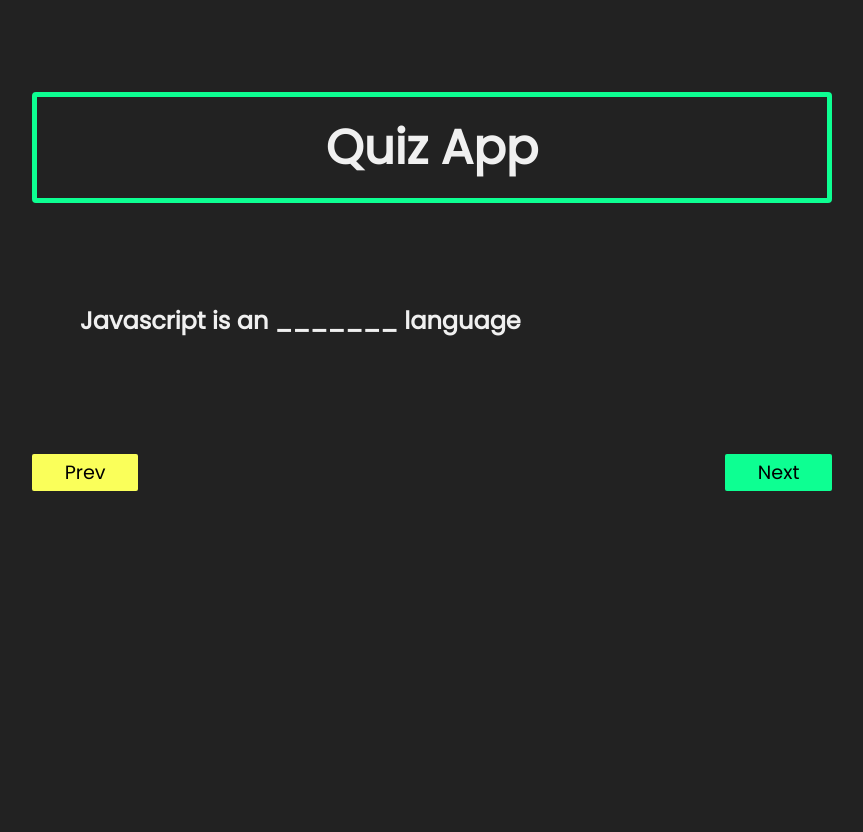
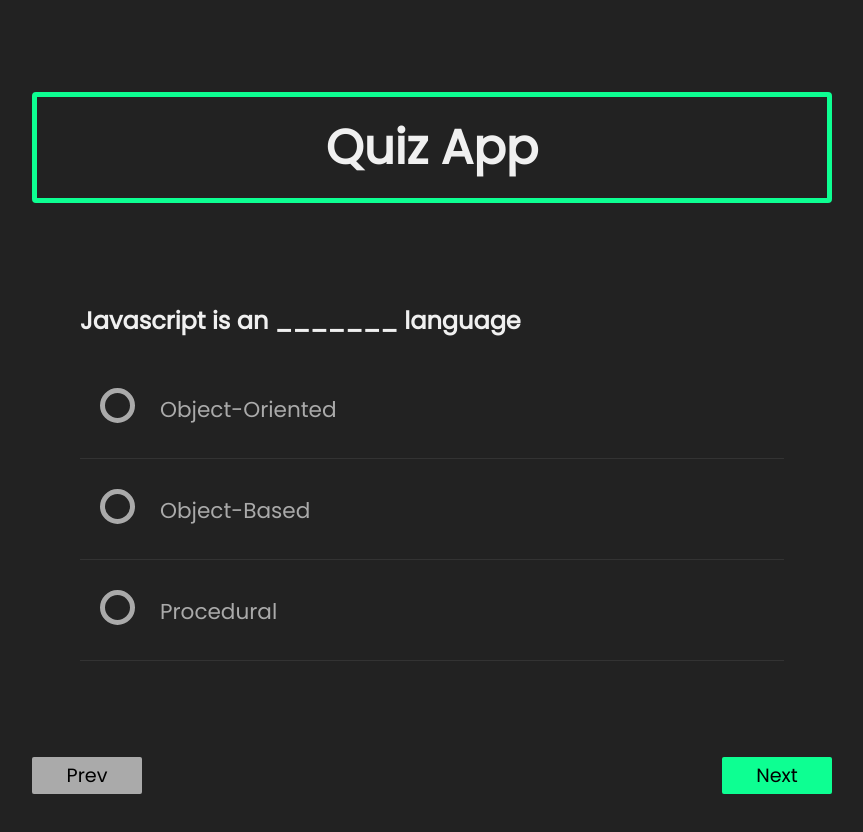
Before and after one commit to rickd-uk/DAILY_TUITION__Quiz_App2, a React app in the folder client/: page /quiz in a window 1280 px wide. Shown: the top 832 px of the page, without its empty margins (208-1071 px from the left). Built offline with nearby package versions, Linux system fonts and the light colour scheme.

Commit message:
add: user can select answers

```diff
--- a/client/src/components/Questions.js
+++ b/client/src/components/Questions.js
@@ -4,18 +4,17 @@ import { useSelector } from 'react-redux'
 /** Custom Hook */
 import { useFetchQestion } from '../hooks/FetchQuestion'
 
-export default function Questions() {
+export default function Questions({ onChecked }) {
 	const [checked, setChecked] = useState(undefined)
 	const [{ isLoading, apiData, serverError }] = useFetchQestion()
 
 	const questions = useSelector((state) => state.questions.queue[state.questions.trace])
 
-	useEffect(() => {
-		// console.log(questions)
-	})
+	useEffect(() => {})
 
-	function onSelect() {
-		// console.log('radio button change')
+	function onSelect(num) {
+		console.log(`onSelect ${num}`)
+		onChecked(num)
 	}
 
 	if (isLoading) return <h3 className='text-light'>isLoading</h3>
@@ -25,18 +24,18 @@ export default function Questions() {
 		<div className='questions'>
 			<h2 className='text-light'>{questions?.question}</h2>
 
-			{/* <ul key={questions?.id}>
-				{questions?.options.map((q, i) => (
-					<li key={i}>
-						<input type='radio' value={false} name='options' id={`q${i}-option`} onChange={onSelect()} />
+			<ul key={questions?.id}>
+				{questions?.options.map((q, idx) => (
+					<li key={idx}>
+						<input type='radio' value={false} name='options' id={`q${idx}-option`} onChange={() => onSelect(idx)} />
 
-						<label className='text-primary' htmlFor={`q${i}-option`}>
+						<label className='text-primary' htmlFor={`q${idx}-option`}>
 							{q}
 						</label>
 						<div className='check'></div>
 					</li>
 				))}
-			</ul> */}
+			</ul>
 		</div>
 	)
 }
--- a/client/src/components/Quiz.js
+++ b/client/src/components/Quiz.js
@@ -1,33 +1,52 @@
-import React, { useEffect } from 'react'
+import React, { useEffect, useState } from 'react'
 import log from '../utils/output.js'
 
 import Questions from './Questions.js'
+import { MovePrevQuestion, MoveNextQuestion } from '../hooks/FetchQuestion.js'
+import { PushAnswer } from '../hooks/SetResult'
 
 /** redux store import */
-import { useSelector } from 'react-redux'
+import { useSelector, useDispatch } from 'react-redux'
 
 export default function Quiz() {
+	const [check, setChecked] = useState(undefined)
+	const [disabledBtn, setDisabledBtn] = useState(false)
+
 	const state = useSelector((state) => state)
+	const { queue, trace } = useSelector((state) => state.questions)
+
+	const dispatch = useDispatch()
 
 	useEffect(() => {
 		log(state)
+		trace == 0 && setDisabledBtn(true)
 	})
 
+	const onPrev = () => {
+		trace > 0 && dispatch(MovePrevQuestion())
+	}
 	const onNext = () => {
-		// log('next')
+		/** update trace value by 1 using  moveNextAction*/
+		if (trace < queue.length) {
+			dispatch(MoveNextQuestion())
+
+			dispatch(PushAnswer(check))
+		}
 	}
-	const onPrev = () => {
-		// log('previous')
+
+	const onChecked = (num) => {
+		console.log(num)
+		setChecked(num)
 	}
 
 	return (
 		<div className='container'>
 			<h1 className='title text-light'>Quiz App</h1>
 			{/** Display Questions */}
-			<Questions />
+			<Questions onChecked={onChecked} />
 
 			<div className='grid'>
-				<button className='btn prev' onClick={onPrev}>
+				<button className={`btn ${trace == 0 ? 'disabled' : 'prev'}`} onClick={onPrev} disabled={!disabledBtn}>
 					Prev
 				</button>
 				<button className='btn next' onClick={onNext}>
--- a/client/src/hooks/FetchQuestion.js
+++ b/client/src/hooks/FetchQuestion.js
@@ -36,3 +36,22 @@ export const useFetchQestion = () => {
 
 	return [getData, setGetData]
 }
+
+/** useDispatch can only be used inside a hook, not a function */
+
+/** MoveAction Dispatch function */
+export const MovePrevQuestion = () => async (dispatch) => {
+	try {
+		dispatch(Action.movePrevAction()) /** decrease by 1 */
+	} catch (error) {
+		log(error)
+	}
+}
+
+export const MoveNextQuestion = () => async (dispatch) => {
+	try {
+		dispatch(Action.moveNextAction()) /** increase by 1 */
+	} catch (error) {
+		log(error)
+	}
+}
--- /dev/null
+++ b/client/src/hooks/SetResult.js
@@ -0,0 +1,9 @@
+import * as Action from '../redux/result_reducer'
+
+export const PushAnswer = (result) => async (dispatch) => {
+	try {
+		await dispatch(Action.pushResultAction(result))
+	} catch (error) {
+		log(error)
+	}
+}
--- a/client/src/redux/question_reducer.js
+++ b/client/src/redux/question_reducer.js
@@ -15,9 +15,21 @@ export const questionReducer = createSlice({
 				queue: action.payload,
 			}
 		},
+		movePrevAction: (state) => {
+			return {
+				...state,
+				trace: state.trace - 1,
+			}
+		},
+		moveNextAction: (state) => {
+			return {
+				...state,
+				trace: state.trace + 1,
+			}
+		},
 	},
 })
 
-export const { startExamAction } = questionReducer.actions
+export const { startExamAction, movePrevAction, moveNextAction } = questionReducer.actions
 
 export default questionReducer.reducer
--- a/client/src/redux/result_reducer.js
+++ b/client/src/redux/result_reducer.js
@@ -10,9 +10,12 @@ export const resultReducer = createSlice({
 		setUserId: (state, action) => {
 			state.userId = action.payload
 		},
+		pushResultAction: (state, action) => {
+			state.result.push(action.payload)
+		},
 	},
 })
 
-export const { setUserId } = resultReducer.actions
+export const { setUserId, pushResultAction } = resultReducer.actions
 
 export default resultReducer.reducer
--- a/client/src/styles/App.css
+++ b/client/src/styles/App.css
@@ -67,6 +67,7 @@ html {
 	border: none;
 	border-radius: 0.1em;
 	font-size: 1.2em;
+	min-width: 110px;
 }
 
 .container .btn:hover {
@@ -80,9 +81,17 @@ html {
 	justify-self: flex-end;
 }
 
+.prev,
+.disabled {
+	justify-self: flex-start;
+}
+
 .prev {
 	background-color: #faff5a;
-	justify-self: flex-start;
+}
+
+.disabled {
+	background-color: #aaaaaa;
 }
 
 ul li {
--- a/client/webpack.config.js
+++ b/client/webpack.config.js
@@ -1,14 +1,17 @@
 const path = require('path')
 const HtmlWebpackPlugin = require('html-webpack-plugin')
 
+const dev = process.env.NODE_ENV !== 'production'
+
 module.exports = {
-	entry: './src/index.js',
+	entry: ['./src/index.js'],
 	output: {
 		filename: 'main.js',
 		path: path.resolve(__dirname, 'build'),
 	},
+	devtool: dev ? 'eval-cheap-module-source-map' : 'source-map',
 	devServer: {
-		historyApiFallback: false,
+		historyApiFallback: true,
 		static: {
 			directory: path.join(__dirname, 'build'),
 		},
```
